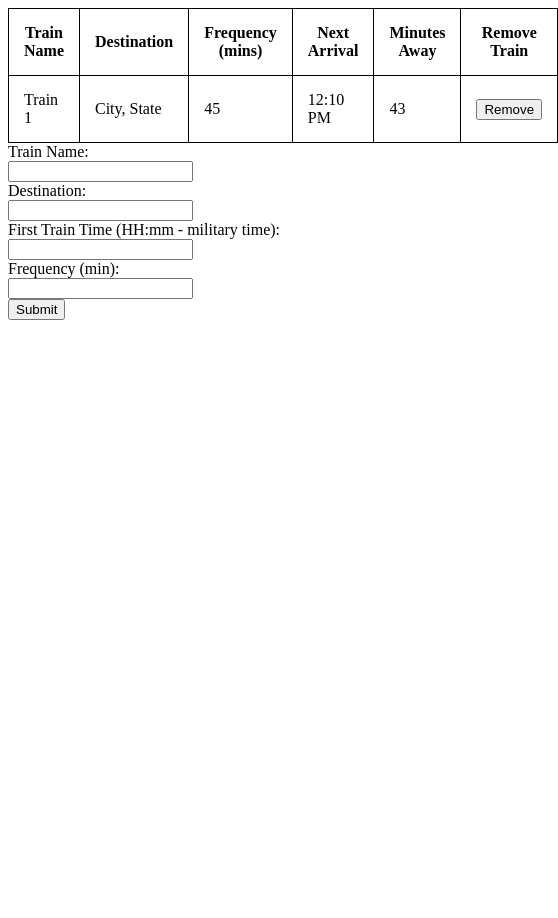
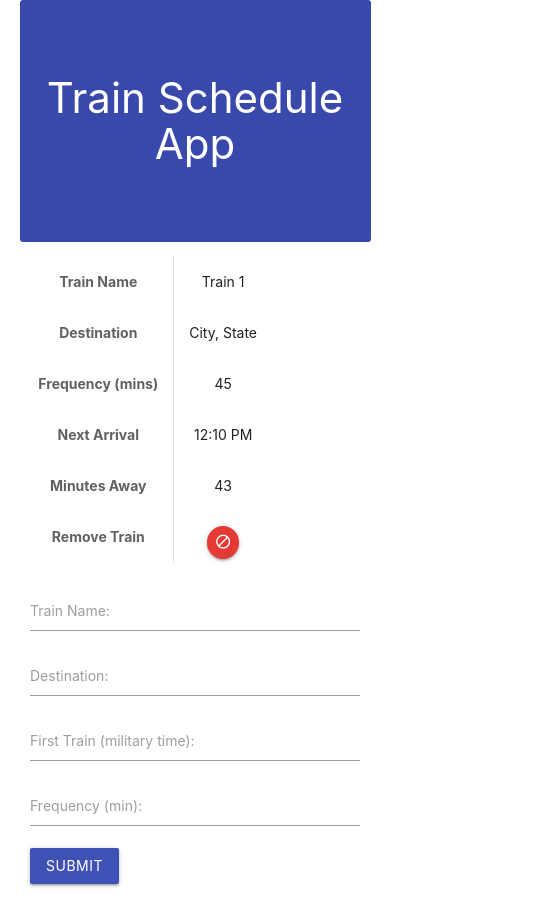
Before and after one commit to JarrettD5309/train-schedule, a plain HTML site: page index.html in a window 390 px wide. Shown: the whole page, 558 px wide, since content can reach past the window. Before the commit the page ends 844 px from the top, so only its background shows below. Drawn offline with nearby package versions, Linux system fonts and the light colour scheme; no server answers.

Commit message:
worked on materialize layout

```diff
--- /dev/null
+++ b/assets/css/material-style.css
@@ -0,0 +1,27 @@
+h2 {
+    margin: 0;
+}
+
+
+
+.header-div {
+    height: 200px;
+}
+
+.train-header {
+    padding-top: 75px;
+    padding-bottom: 75px;
+    border-radius: 3px;
+}
+
+
+
+@media screen and (max-width: 640px) {
+    h2 {
+        font-size: 3rem;
+    }
+    .flex-row {
+        display: flex;
+        flex-direction: column-reverse;
+    }
+}
--- a/assets/javascript/script.js
+++ b/assets/javascript/script.js
@@ -109,7 +109,8 @@ function addTableRow() {
   newRow.append(newNextArriveTd);
   var newMinsAwayTd = $("<td>").text(minutesAway);
   newRow.append(newMinsAwayTd);
-  var newRemoveTd = $("<td>").append($("<button>").addClass("remove-button").attr("data-key",dbKey).text("Remove"));
+  var newRemoveTd = $("<td>").append($("<button>").addClass("remove-button btn-floating btn-small waves-effect waves-light red darken-1").attr("data-key",dbKey).append($("<i>").addClass("material-icons").text("block")));
+
   newRow.append(newRemoveTd);
   $("#table-rows").append(newRow);
 }
--- a/index.html
+++ b/index.html
@@ -3,13 +3,49 @@
 <head>
     <meta charset="UTF-8">
     <meta name="viewport" content="width=device-width, initial-scale=1.0">
-    <title>Train Schedule</title>
-    <!-- <link rel="stylesheet" href="assets/css/reset.css"> -->
-    <link rel="stylesheet" href="assets/css/style.css">
+    <title>Train Schedule App</title>
+    <!--Import Google Icon Font-->
+    <link href="https://fonts.googleapis.com/icon?family=Material+Icons" rel="stylesheet">
+    <!-- Compiled and minified CSS -->
+    <link rel="stylesheet" href="https://cdnjs.cloudflare.com/ajax/libs/materialize/1.0.0/css/materialize.min.css">
+    <link rel="stylesheet" href="assets/css/material-style.css">
 </head>
 <body>
-    <table>
-        <thead>
+    <div class="container">
+        <h2 class="center-align train-header indigo darken-1 white-text">Train Schedule App</h2>
+        <div class="section">
+            <div class="row flex-row">
+                <div class="col s12 m5 l4">
+                    <form>
+                        <div class="input-field">
+                            <label for="train-name-input">Train Name:</label>
+                            <input type="text" id="train-name-input" name="train-name-input" >
+                        </div>
+
+                        <div class="input-field">
+                            <label for="destination-input">Destination:</label>
+                            <input type="text" id="destination-input" name="destination-input" >
+                        </div>
+
+                        <div class="input-field">
+                            <label for="first-time-input">First Train (military time):</label>
+                            <input type="text" id="first-time-input" name="first-time-input" >
+                        </div>
+
+                        <div class="input-field">
+                            <label for="frequency-input">Frequency (min):</label>
+                            <input type="text" id="frequency-input" name="frequency-input" >
+                        </div>
+
+                        <button class="btn waves-effect waves-light indigo " type="submit" name="action" id="submit-button">Submit
+                          </button>
+
+                        <!-- <input type="submit" value="Submit" id="submit-button"> -->
+                    </form>
+                </div>
+                <div class="col s12 m7 l8">
+                <table class="responsive-table highlight centered">
+                    <thead class="grey-text text-darken-2">
                         <tr>
                         <th>Train Name</th>
                         <th>Destination</th>
@@ -26,27 +62,17 @@
                         <td>45</td>
                         <td>12:10 PM</td>
                         <td>43</td>
-            <td><button>Remove</button></td>
+                        <td><button class="btn-floating btn-small waves-effect waves-light red darken-1"><i class="material-icons">block</i></button></td>
                         </tr>
                     </tbody>
                 </table>
+                </div>
+            </div>
+        </div>
+    </div>
 
-    <form>
-        <label for="train-name-input">Train Name:</label><br>
-        <input type="text" id="train-name-input" name="train-name-input" ><br>
-
-        <label for="destination-input">Destination:</label><br>
-        <input type="text" id="destination-input" name="destination-input" ><br>
-
-        <label for="first-time-input">First Train Time (HH:mm - military time):</label><br>
-        <input type="text" id="first-time-input" name="first-time-input" ><br>
-
-        <label for="frequency-input">Frequency (min):</label><br>
-        <input type="text" id="frequency-input" name="frequency-input" ><br>
-
-        <input type="submit" value="Submit" id="submit-button">
-    </form>
-
+    <!-- Materialize JavaScript -->
+    <script src="https://cdnjs.cloudflare.com/ajax/libs/materialize/1.0.0/js/materialize.min.js"></script>
     <!-- jQuery Library -->
     <script src="https://cdnjs.cloudflare.com/ajax/libs/jquery/3.2.1/jquery.min.js"></script>
 
```
Also changed, not shown: oldindex.html (added, +62 -0 lines). Lines whose indentation alone changed are shown as unchanged.
